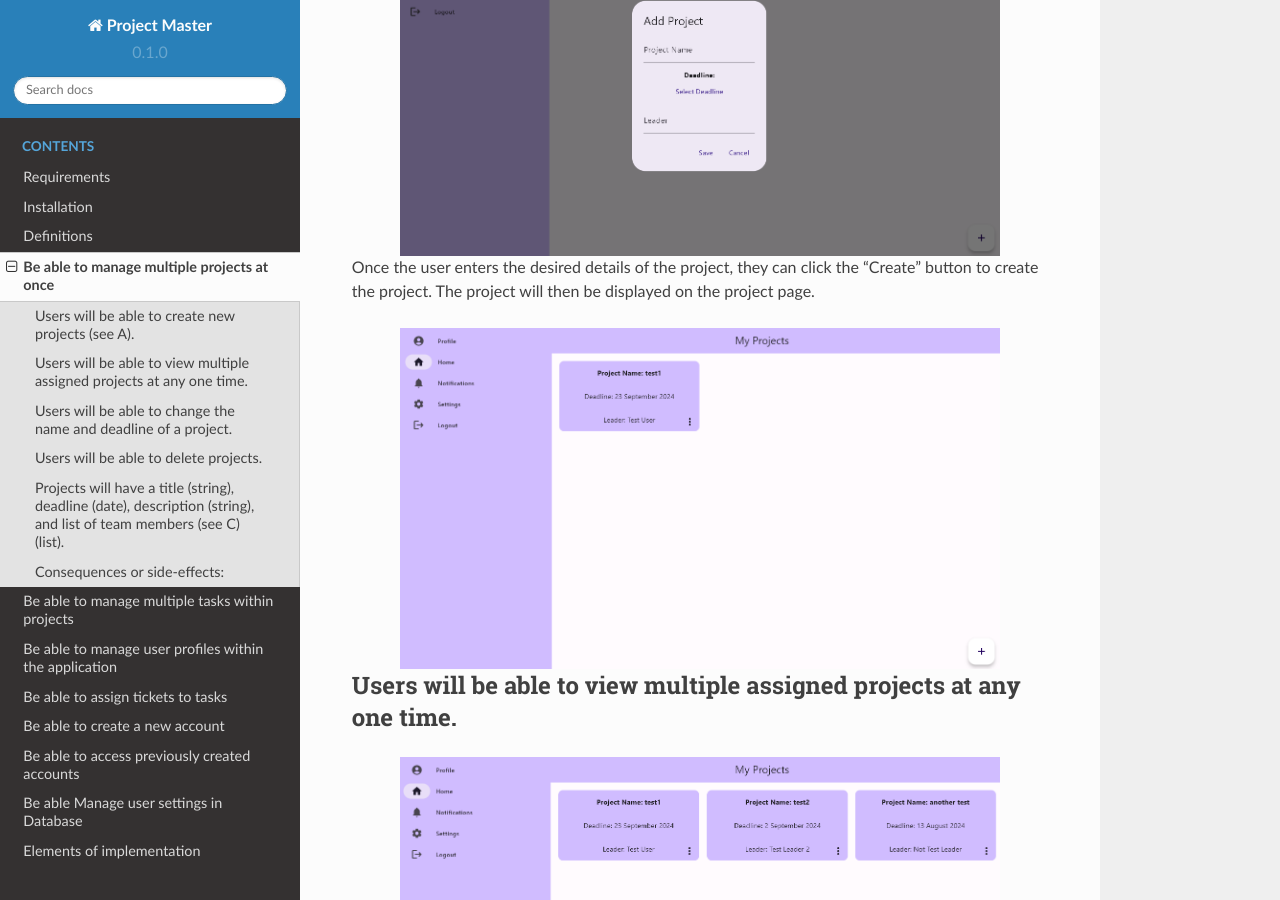
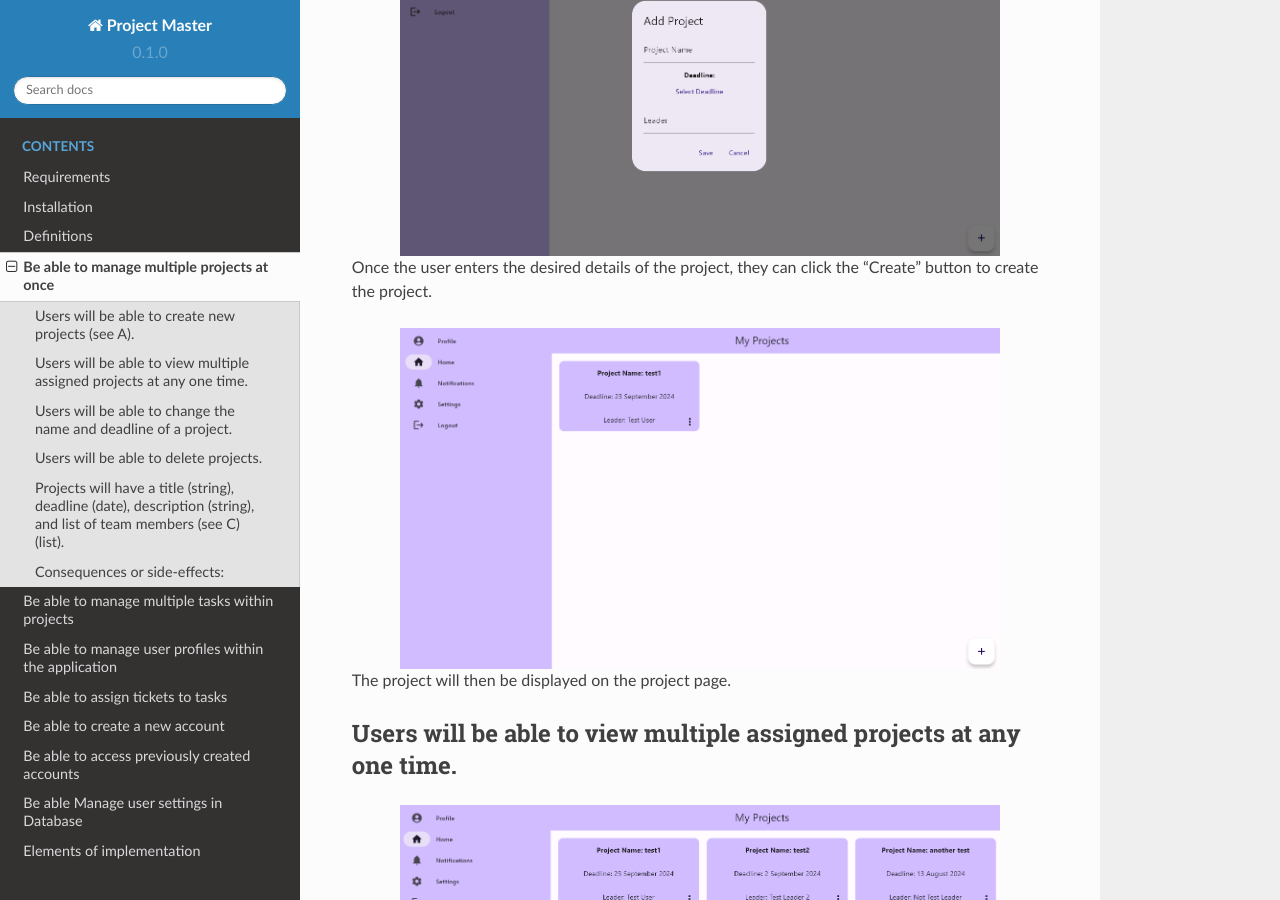
Before and after one commit to setap5d/rtd, a Sphinx documentation site: the page built from docs/source/Usage/req1.rst, in a window 1280 px wide and 900 px high, scrolled down 716 px. Built offline with Sphinx 7.4.7 and the Read the Docs theme 2.0.0, drawn with Linux system fonts in a browser that asks for light colours.

Commit message:
req1 fix1

```diff
--- a/docs/source/Usage/req1.rst
+++ b/docs/source/Usage/req1.rst
@@ -7,7 +7,7 @@ Users will be able to create new projects (see A).
 .. image:: ../images/req1/sec1/image.png
     :width: 600px
     :align: center
-    :alt: Image of the project  page
+    :alt: Image of the project page
 
 Initially, the project page will have no projects, the user can click the "+" button to create a new project.
 This will open a modal where the user can enter the project title, deadline, and team leader.
@@ -17,12 +17,14 @@ This will open a modal where the user can enter the project title, deadline, and
     :align: center
     :alt: Image of the modal to create a new project
 
-Once the user enters the desired details of the project, they can click the "Create" button to create the project. The project will then be displayed on the project page.
+Once the user enters the desired details of the project, they can click the "Create" button to create the project.
 
 .. image:: ../images/req1/sec1/image3.png
     :width: 600px
     :align: center
     :alt: Image of the project page with a new project
+
+The project will then be displayed on the project page.
 
 Users will be able to view multiple assigned projects at any one time.
 -----------------------------------------------------------------------
```
